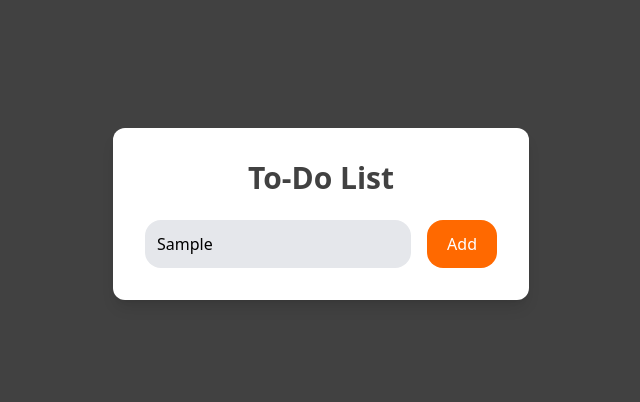
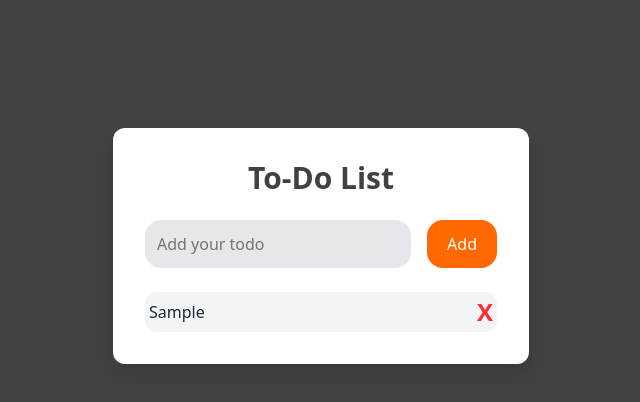
Before and after one commit to abhijeetanand628/To-Do-List-React, a React (Vite) app: page / in a window 1280 px wide. Both pictures are taken after typing "Sample" into the empty fields and a click on the button "Add". Shown: the top 402 px of the page, without its empty margins (319-959 px from the left). Built offline with nearby package versions, Linux system fonts and the light colour scheme.

Commit message:
Done with Create and Delete functionality

```diff
--- a/src/App.jsx
+++ b/src/App.jsx
@@ -1,6 +1,28 @@
+import { useEffect, useState } from 'react'
 import './App.css'
 
 function App() {
+  const [todos, setTodos] = useState([]);
+  const [inputValue, setInputValue] = useState('');
+
+    const add = () => {
+      if(inputValue.trim() !== '') {
+        setTodos([...todos, {id: Date.now(), text: inputValue}]);
+        setInputValue('');
+      }
+    }
+
+    const dlt = (id) => {
+      setTodos(todos.filter(todo => todo.id !== id));
+    }
+
+    // useEffect(() => {
+    //   const todos = JSON.parse(localStorage.getItem(todos));
+    // })
+
+    // useEffect(() => {
+    //   localStorage.setItem("todos", todos);
+    // })
 
   return (
     <>
@@ -10,11 +32,31 @@ function App() {
         <div className='flex flex-col sm:flex-row gap-4'>
           <input
           type='text'
-          placeholder='Add your to-do'
+          placeholder='Add your todo'
+          onChange={(e) => setInputValue(e.target.value)}
+          value={inputValue}
           className='flex-1 bg-gray-200 rounded-2xl p-3'
           />
-          <button className='bg-orange-500 text-white rounded-2xl p-3 px-5 cursor-pointer whitespace-nowrap'>Add</button>
+          <button
+          className='bg-orange-500 text-white rounded-2xl p-3 px-5 cursor-pointer whitespace-nowrap'
+          onClick={add}
+          >
+          Add</button>
         </div>
+        {/* The map() method is used only on ARRAYS and since the TODOS is an ARRAy we use it here.*/}
+        <ul className='mt-6 space-y-3'>
+          {todos.map((todo) => (
+            <li key={todo.id}
+            className='flex justify-between items-center bg-gray-100 p-1 rounded-xl'>
+            <span className='text-gray-800'>{todo.text}</span>
+            <button
+            className='text-red-500 hover:text-red-700 font-bold sm:text-2xl lg:text-2xl'
+            onClick={() => dlt(todo.id)}
+            >
+            X</button>
+            </li>
+          ))}
+        </ul>
       </div>
       </div>
     </>
```
